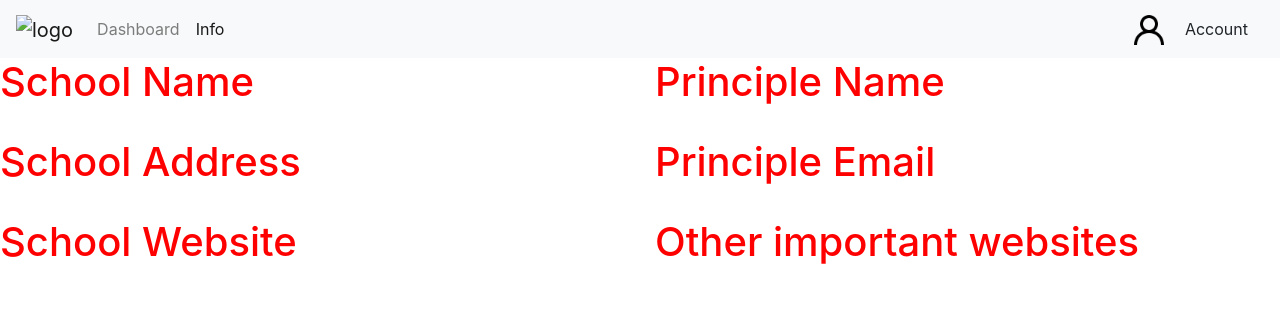
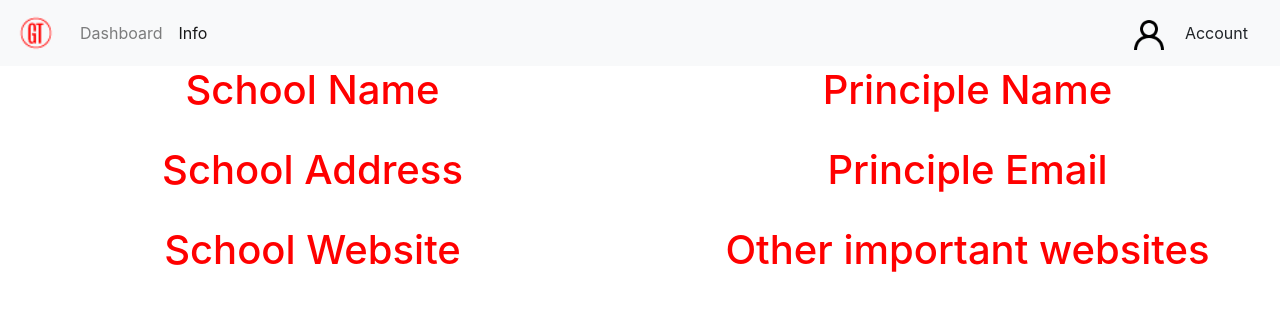
Before and after one commit to ambientaardvark/MAHacksGrades, a website: page InfoPage.html in a window 1280 px wide. Drawn offline with Linux system fonts and the light colour scheme; files that its build step writes are made by us from their sources; files whose address does not match are found by name.

Commit message:
Update InfoPage.html

```diff
--- a/InfoPage.html
+++ b/InfoPage.html
@@ -12,7 +12,7 @@
   </head>
   <body>
     <nav class="navbar navbar-expand-lg navbar-light bg-light">
-  <a class="navbar-brand" href="#"><img src="LogoTransparent.gif" style="width: 40px;" alt="logo"></a>
+  <a class="navbar-brand" href="#"><img src="Front end/LogoTransparent.gif" style="width: 40px;" alt="logo"></a>
   <button class="navbar-toggler" type="button" data-toggle="collapse" data-target="#navbarSupportedContent" aria-controls="navbarSupportedContent" aria-expanded="false" aria-label="Toggle navigation">
     <span class="navbar-toggler-icon"></span>
   </button>
@@ -35,19 +35,19 @@
 </nav>
 	  <div class="row">
 		  <div class="col-6">
-			  <h1 style="color:red;">School Name</h1>
+			  <h1 style="color:red;"><center>School Name</center></h1>
 			  <br>
-			  <h1 style="color:red;">School Address</h1>
+			  <h1 style="color:red;"><center>School Address</center></h1>
 			  <br>
-			  <h1 style="color:red;">School Website</h1>
+			  <h1 style="color:red;"><center>School Website</center></h1>
 			  <br>
 		  </div>
 		  <div class="col-6">
-			  <h1 style="color:red;">Principle Name</h1>
+			  <h1 style="color:red;"><center>Principle Name</center></h1>
 			  <br>
-			  <h1 style="color:red;">Principle Email</h1>
+			  <h1 style="color:red;"><center>Principle Email</center></h1>
 			  <br>
-			  <h1 style="color:red;">Other important websites</h1>
+			  <h1 style="color:red;"><center>Other important websites</center></h1>
 		  </div>
 	  </div>
     <!-- jQuery (necessary for Bootstrap's JavaScript plugins) -->
```
